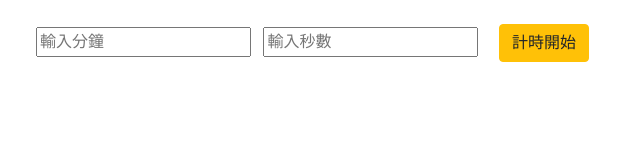
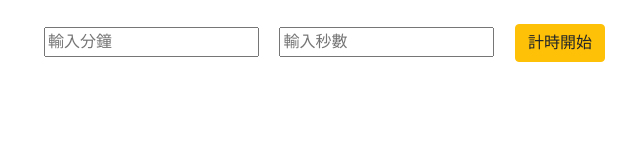
Before and after one commit to LeeU-1230/Timer, a plain HTML site: page index.html in a window 1280 px wide. Shown: the whole page, without its empty margins (49-689 px from the left). Drawn offline with nearby package versions, Linux system fonts and the light colour scheme.

Commit message:
更動版型

```diff
--- a/index.html
+++ b/index.html
@@ -17,8 +17,8 @@
 
 <body>
     <div class="container w-80 mt-3">
-        <input type="number" class="mivue mr-2" placeholder="輸入分鐘">
-        <input type="number" class="sevue mr-2" placeholder="輸入秒數">
+        <input type="number" class="mivue m-2" placeholder="輸入分鐘">
+        <input type="number" class="sevue m-2" placeholder="輸入秒數">
         <button class="star btn btn-warning m-2">計時開始</button>
         <button class="restar btn btn-info m-2" style="display: none;">重新計時</button>
         <p id="Check" class="text-success h1" style="display: none;">時間計時：<span id="Check_t">&nbsp;0&nbsp;:&nbsp;0</span></p>
```
